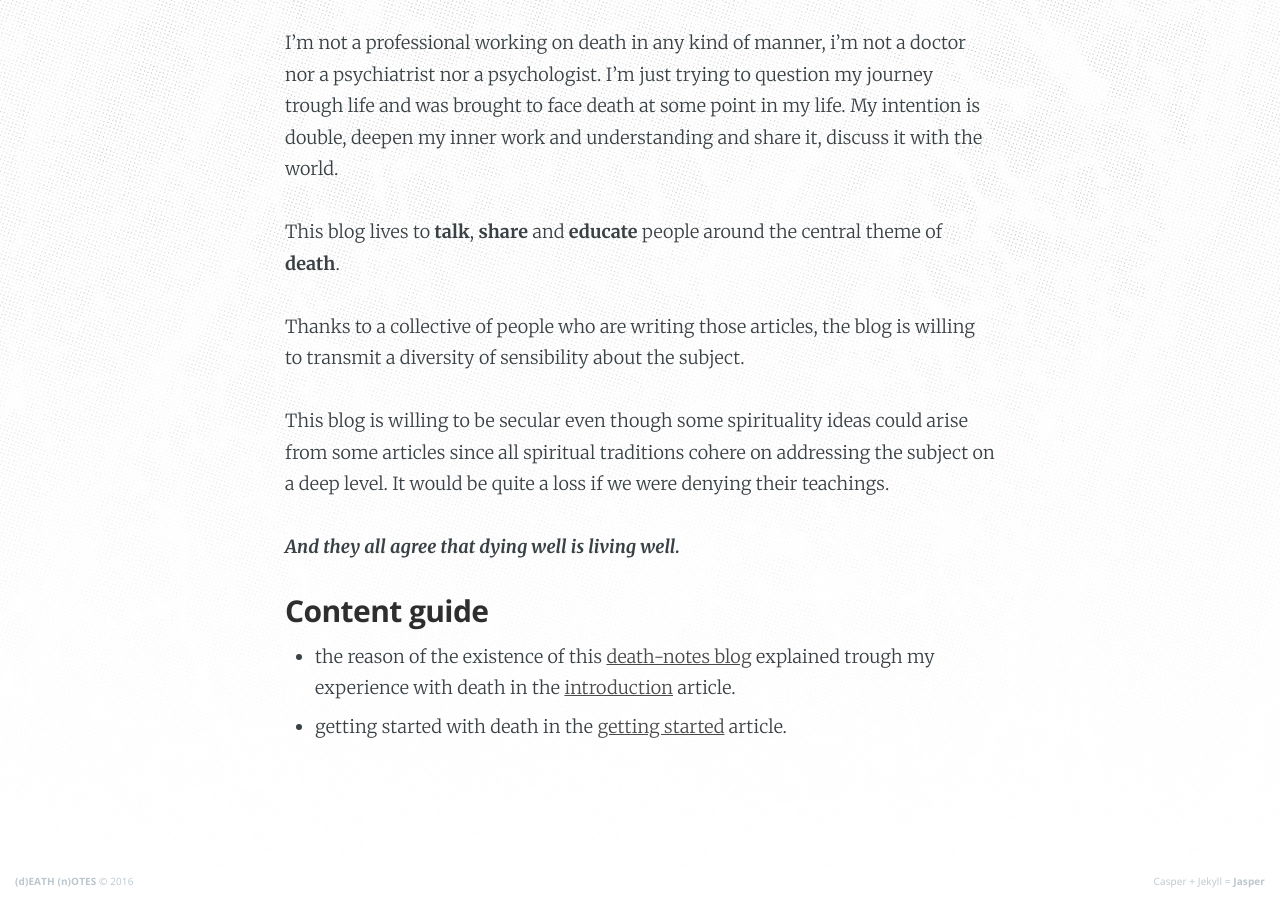
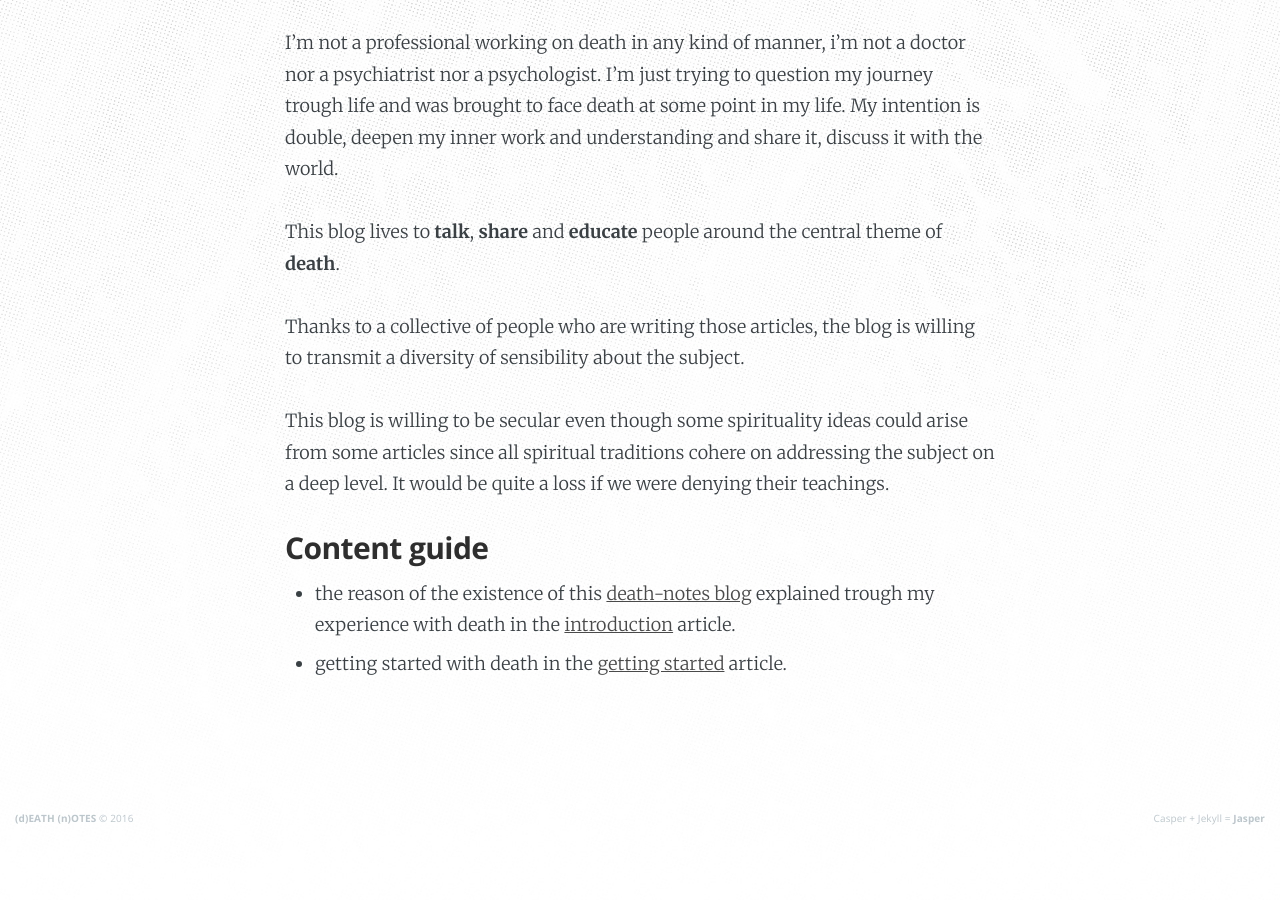
Before and after one commit to chrisvidal/death-notes, a Jekyll site: the page built from _pages/about.md, in a window 1280 px wide and 900 px high, scrolled down 583 px. Built offline with Jekyll 4.4.1, drawn with Linux system fonts in a browser that asks for light colours; after the commit the page ends 1420 px from its top, so only the background shows below that.

Commit message:
about updaed

```diff
--- a/_pages/about.md
+++ b/_pages/about.md
@@ -24,8 +24,6 @@ Thanks to a collective of people who are writing those articles, the blog is wil
 
 This blog is willing to be secular even though some spirituality  ideas could arise from some articles since all spiritual traditions cohere on addressing the subject on a deep level. It would be quite a loss if we were denying their teachings.
 
-***And they all agree that dying well is living well.***
-
 
 ### Content guide
 
```
